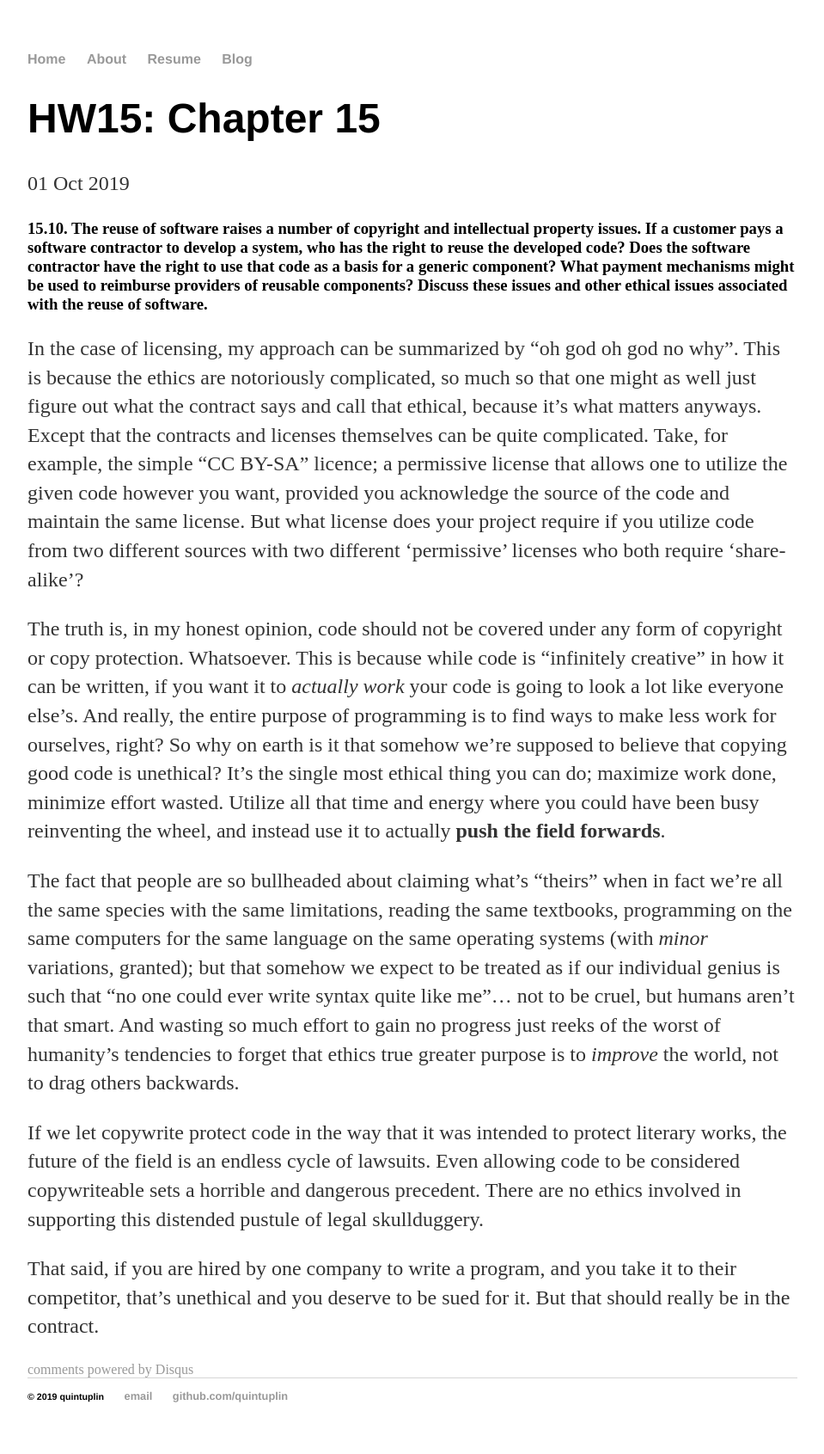
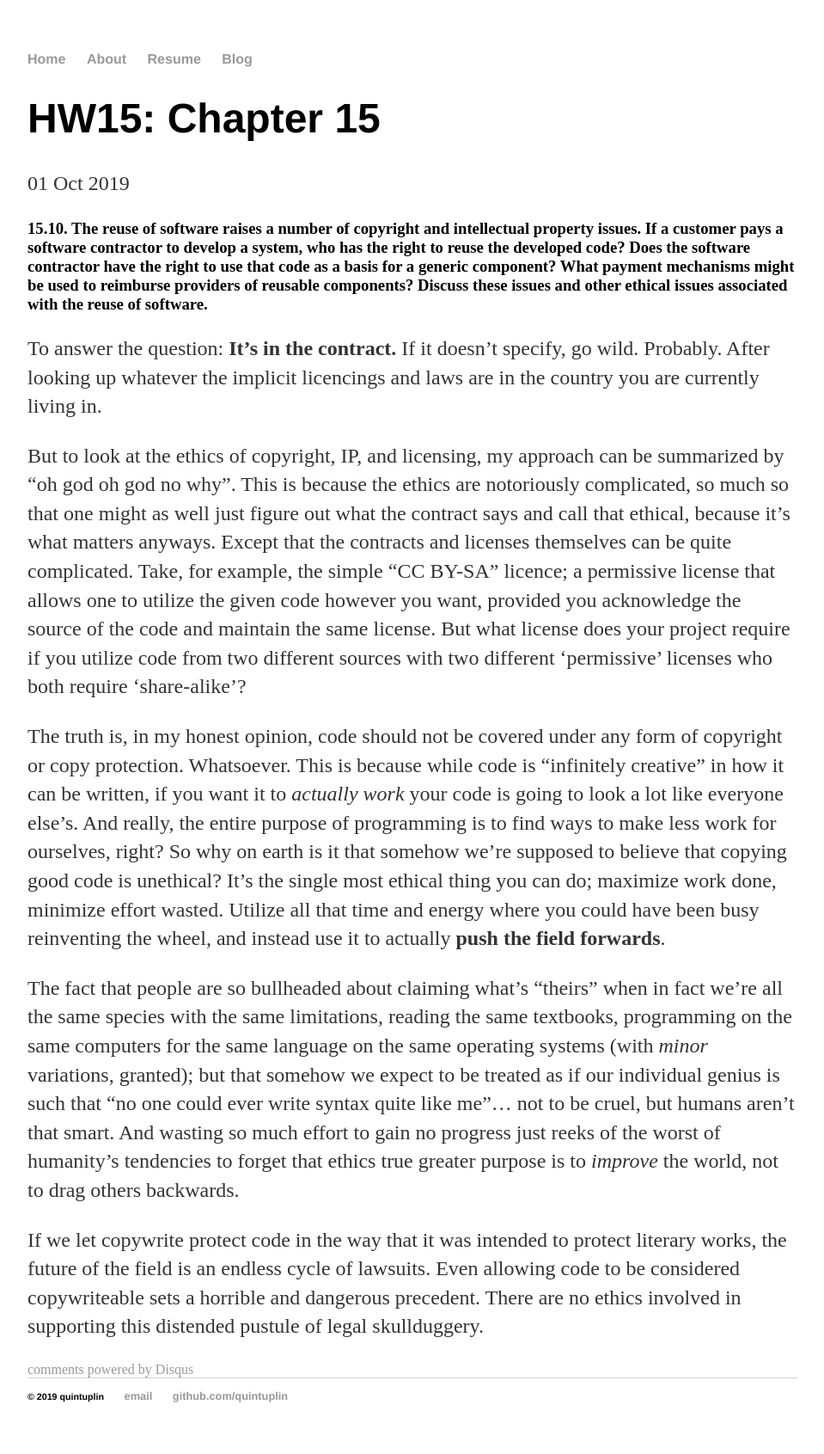
Before and after one commit to Quintuplin/quintuplin.github.io, a Jekyll site: the page built from _posts/2019-10-01-Chapter-15.md, in a window 1280 px wide. Shown: the whole page at 86% size, without its empty margins (160-1119 px from the left). Built offline with Jekyll 4.4.1, drawn with Linux system fonts in a browser that asks for light colours; comment, search, counter and statistics services are not loaded.

Commit message:
Update 2019-10-01-Chapter-15.md

```diff
--- a/_posts/2019-10-01-Chapter-15.md
+++ b/_posts/2019-10-01-Chapter-15.md
@@ -6,12 +6,12 @@ date: 2019-10-01
 
 ### 15.10. The reuse of software raises a number of copyright and intellectual property issues. If a customer pays a software contractor to develop a system, who has the right to reuse the developed code? Does the software contractor have the right to use that code as a basis for a generic component? What payment mechanisms might be used to reimburse providers of reusable components? Discuss these issues and other ethical issues associated with the reuse of software.
 
-In the case of licensing, my approach can be summarized by "oh god oh god no why". This is because the ethics are notoriously complicated, so much so that one might as well just figure out what the contract says and call that ethical, because it's what matters anyways. Except that the contracts and licenses themselves can be quite complicated. Take, for example, the simple "CC BY-SA" licence; a permissive license that allows one to utilize the given code however you want, provided you acknowledge the source of the code and maintain the same license. But what license does your project require if you utilize code from two different sources with two different 'permissive' licenses who both require 'share-alike'?
+To answer the question: **It's in the contract.** If it doesn't specify, go wild. Probably. After looking up whatever the implicit licencings and laws are in the country you are currently living in.
+
+But to look at the ethics of copyright, IP, and licensing, my approach can be summarized by "oh god oh god no why". This is because the ethics are notoriously complicated, so much so that one might as well just figure out what the contract says and call that ethical, because it's what matters anyways. Except that the contracts and licenses themselves can be quite complicated. Take, for example, the simple "CC BY-SA" licence; a permissive license that allows one to utilize the given code however you want, provided you acknowledge the source of the code and maintain the same license. But what license does your project require if you utilize code from two different sources with two different 'permissive' licenses who both require 'share-alike'?
 
 The truth is, in my honest opinion, code should not be covered under any form of copyright or copy protection. Whatsoever. This is because while code is "infinitely creative" in how it can be written, if you want it to *actually work* your code is going to look a lot like everyone else's. And really, the entire purpose of programming is to find ways to make less work for ourselves, right? So why on earth is it that somehow we're supposed to believe that copying good code is unethical? It's the single most ethical thing you can do; maximize work done, minimize effort wasted. Utilize all that time and energy where you could have been busy reinventing the wheel, and instead use it to actually **push the field forwards**.
 
 The fact that people are so bullheaded about claiming what's "theirs" when in fact we're all the same species with the same limitations, reading the same textbooks, programming on the same computers for the same language on the same operating systems (with *minor* variations, granted); but that somehow we expect to be treated as if our individual genius is such that "no one could ever write syntax quite like me"... not to be cruel, but humans aren't that smart. And wasting so much effort to gain no progress just reeks of the worst of humanity's tendencies to forget that ethics true greater purpose is to *improve* the world, not to drag others backwards.
 
 If we let copywrite protect code in the way that it was intended to protect literary works, the future of the field is an endless cycle of lawsuits. Even allowing code to be considered copywriteable sets a horrible and dangerous precedent. There are no ethics involved in supporting this distended pustule of legal skullduggery.
-
-That said, if you are hired by one company to write a program, and you take it to their competitor, that's unethical and you deserve to be sued for it. But that should really be in the contract.
```
